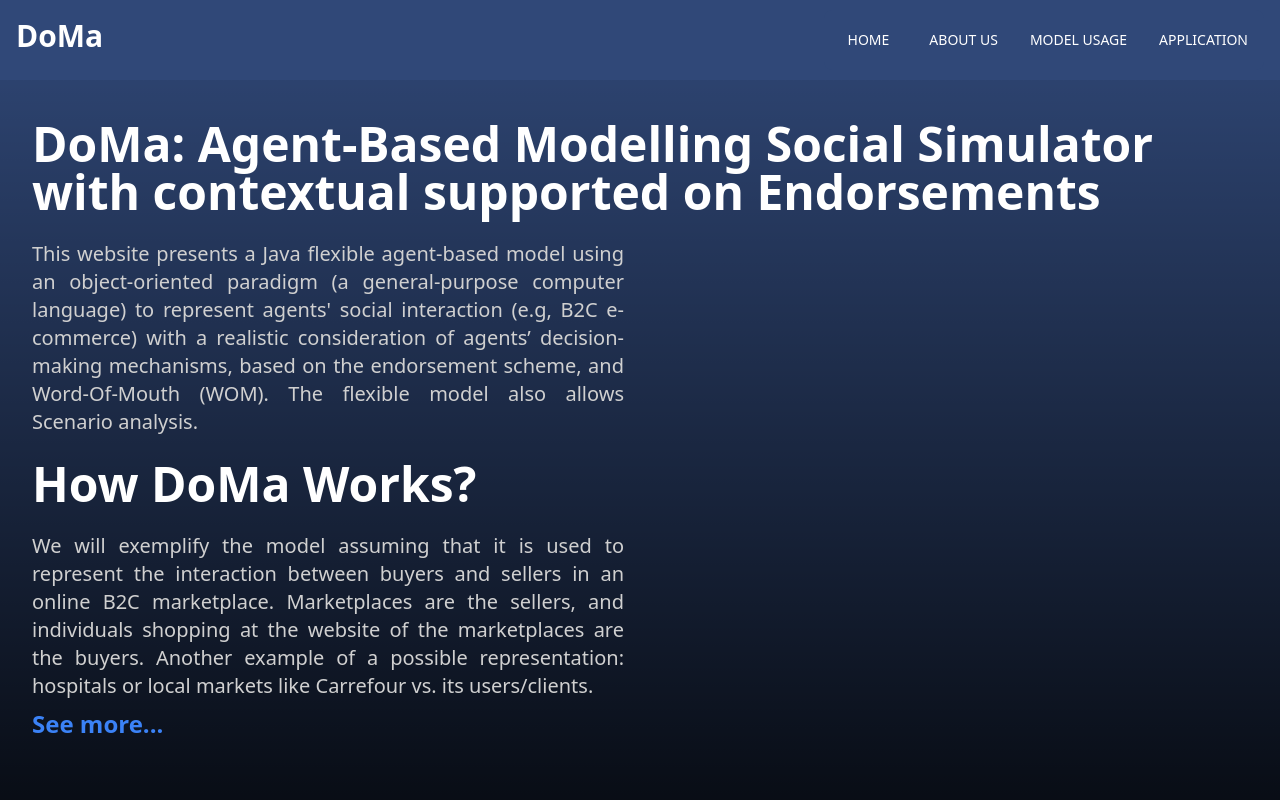
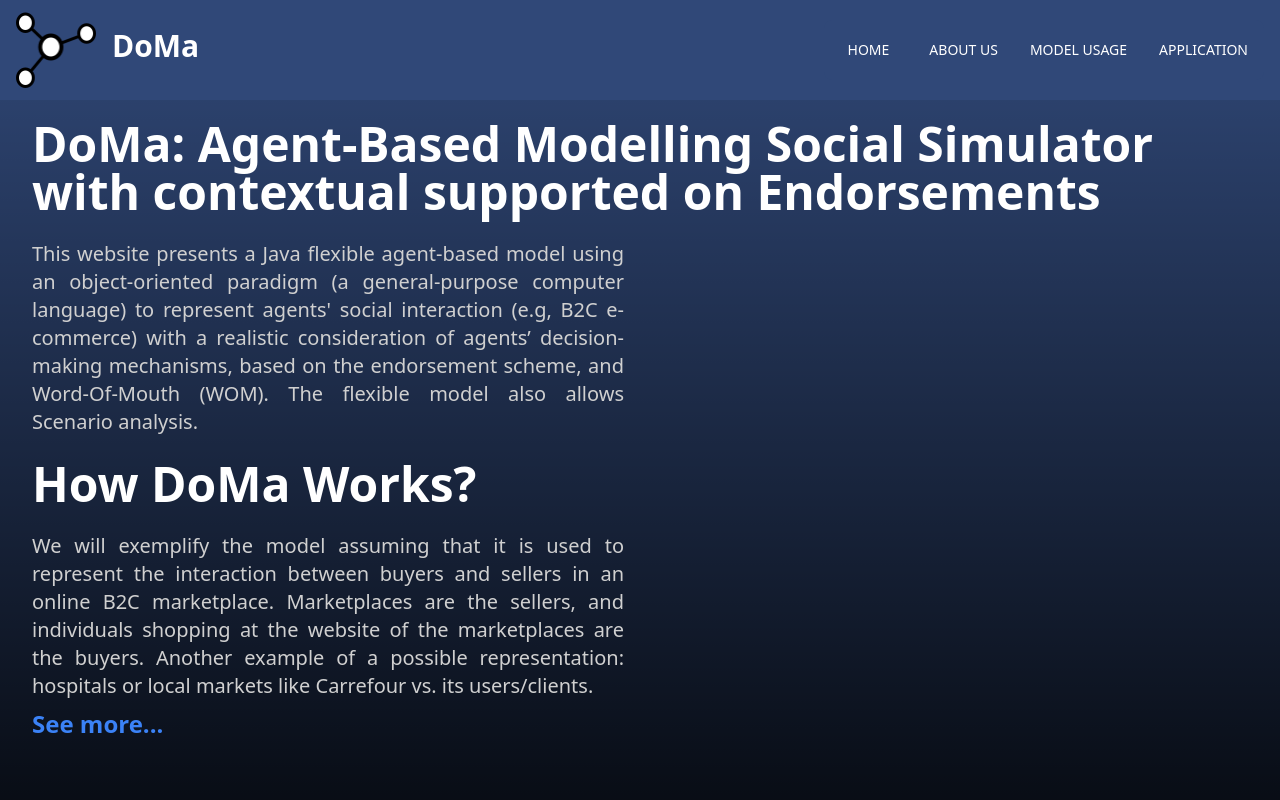
Before and after one commit to Shpm21/sbab-web, a Next.js app: page / in a window 1280 px wide. Shown: the top 800 px of the page. Built offline with nearby package versions, Linux system fonts and the light colour scheme.

Commit message:
add DoMa icon to navbar

```diff
--- a/components/Header.tsx
+++ b/components/Header.tsx
@@ -1,11 +1,12 @@
 'use client'
 import Link from 'next/link'
 import React, { useEffect, useState } from 'react'
-import { links } from '../utils/data'
+import { getLogoDoMa, links } from '../utils/data'
+import GenericIcon from './GenericIcon'
 
 const Header: React.FC = () => {
   const [isMenuOpen, setIsMenuOpen] = useState<boolean>(false)
-
+  const logoDoma = getLogoDoMa()
   useEffect(() => {
     const navbar = document.getElementById('navbar')
     const navbarHeight = navbar?.offsetHeight
@@ -59,8 +60,21 @@ const Header: React.FC = () => {
           className="container mx-auto flex flex-wrap items-center justify-between
         "
         >
-          <h2
-            className="
+          <div
+            className="flex
+          items-center
+          space-x-4
+          "
+          >
+            <GenericIcon
+              src={logoDoma}
+              width={100}
+              height={100}
+              transparent
+              shadow={false}
+            />
+            <h2
+              className="
               text-2xl font-bold text-font-primary
               dark:text-white
               md:-mt-2
@@ -69,9 +83,10 @@ const Header: React.FC = () => {
               md:dark:text-white
 
               "
-          >
-            DoMa
-          </h2>
+            >
+              DoMa
+            </h2>
+          </div>
           <button
             data-collapse="navbar-default"
             type="button"
```
